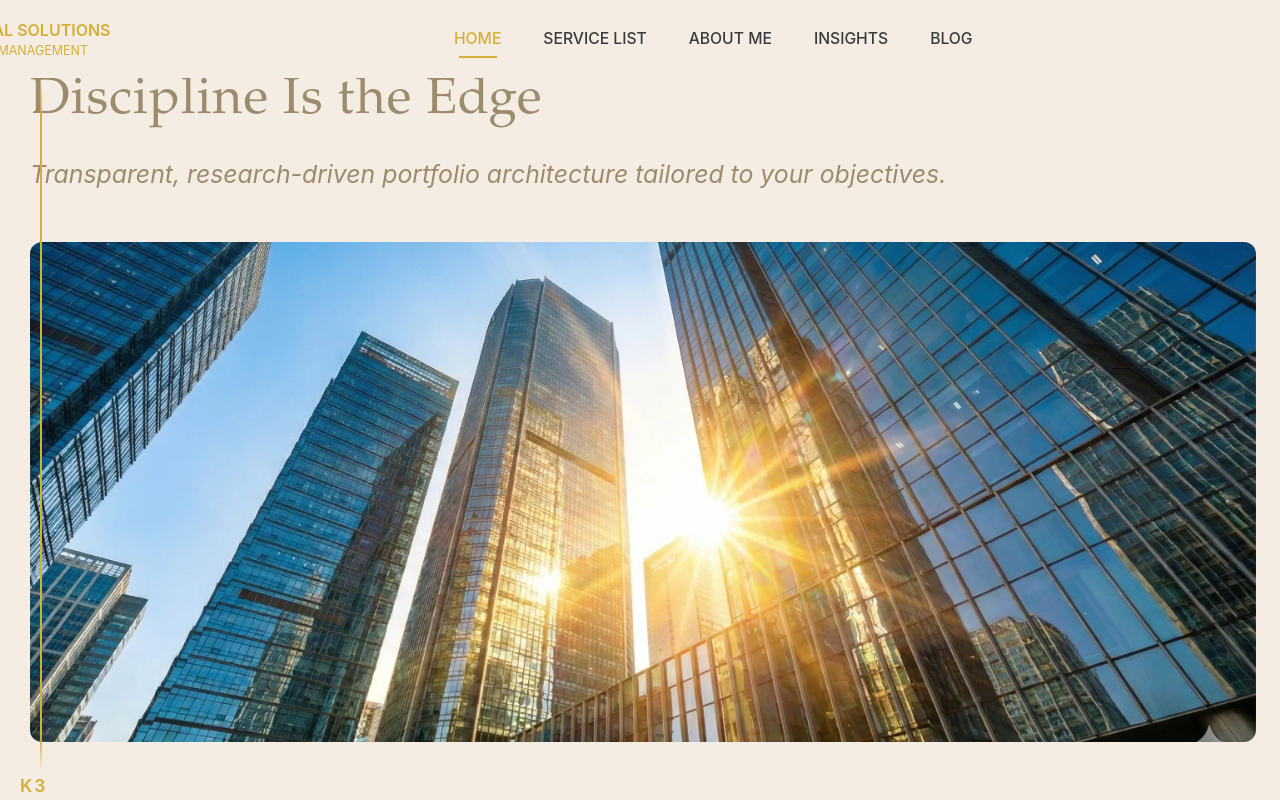
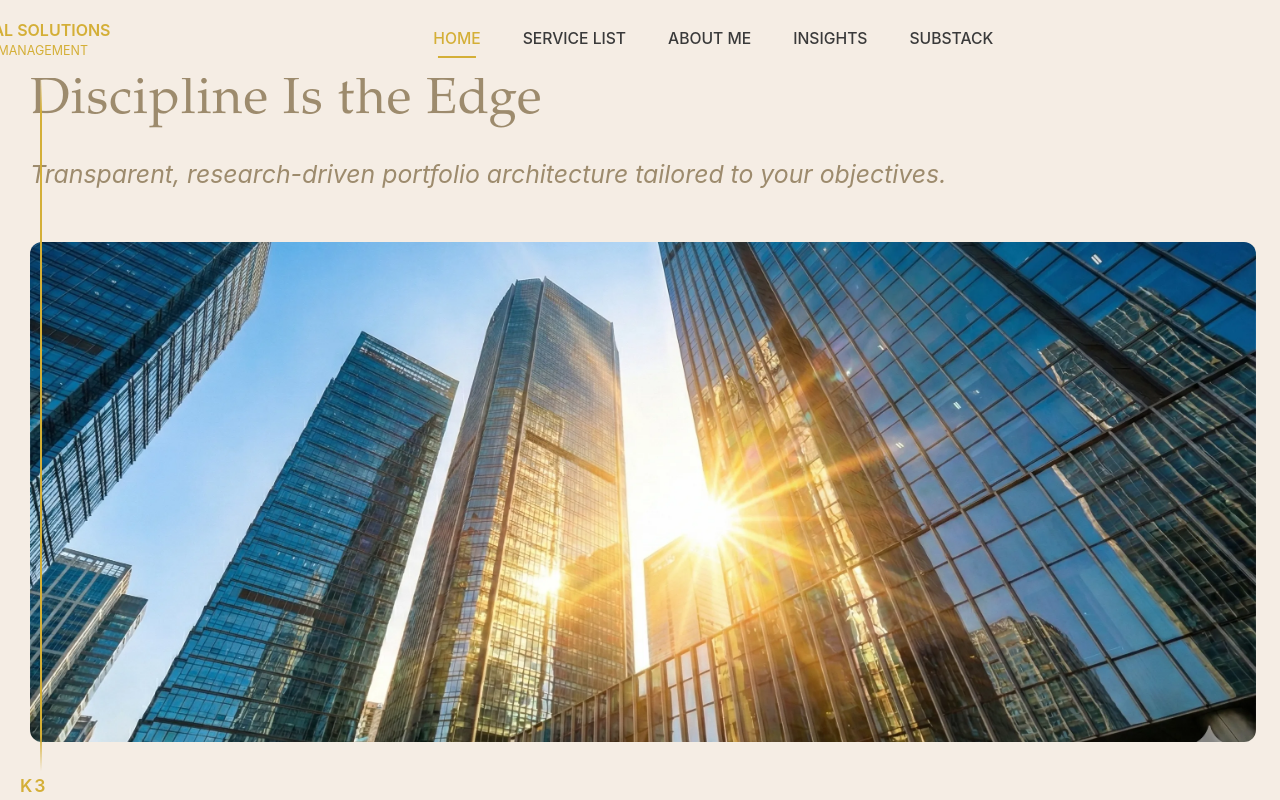
Before and after one commit to indarss/K3CapitalSolutions, a Next.js app: page / in a window 1280 px wide. Shown: the top 800 px of the page. Built offline with nearby package versions, Linux system fonts and the light colour scheme.

Commit message:
file update to point to substack

```diff
--- a/components/Nav.jsx
+++ b/components/Nav.jsx
@@ -17,9 +17,7 @@ export default function Nav() {
 
   // Track scroll shadow and which nav item is active
   const [scrolled, setScrolled] = useState(false);
-  const [activeSection, setActiveSection] = useState(
-    pathname.startsWith("/blog") ? "blog" : "home"
-  );
+  const [activeSection, setActiveSection] = useState("home");
 
   useEffect(() => {
     // When returning to home page, trigger scroll spy to update active section
@@ -35,8 +33,6 @@ export default function Nav() {
           setActiveSection(section.id);
         }
       });
-    } else if (pathname.startsWith("/blog")) {
-      setActiveSection("blog");
     } else if (pathname === "/terms") {
       setActiveSection(null);
     }
@@ -129,18 +125,13 @@ export default function Nav() {
               {s.label}
             </a>
           ))}
-          {/* Blog link */}
+          {/* Substack link */}
           <a
-            href="/blog"
-            className={activeSection === "blog" ? "active" : ""}
-            onClick={(e) => {
-              e.preventDefault();
-              // Navigate to blog route and mark as active
-              router.push("/blog");
-              setActiveSection("blog");
-            }}
+            href="https://substack.com"
+            target="_blank"
+            rel="noopener noreferrer"
           >
-            BLOG
+            SUBSTACK
           </a>
         </div>
       </nav>
```
